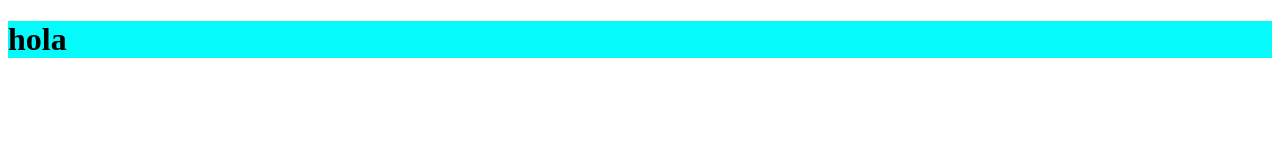
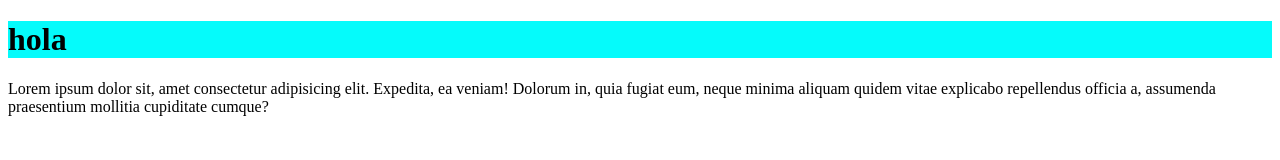
Before and after one commit to JuPaGu/JuPaGu, a plain HTML site: page index.html in a window 1280 px wide. Drawn offline with Linux system fonts and the light colour scheme.

Commit message:
se agrego texto

```diff
--- a/index.html
+++ b/index.html
@@ -8,6 +8,6 @@
 </head>
 <body>
     <h1> hola </h1>
-
+    <p>Lorem ipsum dolor sit, amet consectetur adipisicing elit. Expedita, ea veniam! Dolorum in, quia fugiat eum, neque minima aliquam quidem vitae explicabo repellendus officia a, assumenda praesentium mollitia cupiditate cumque?</p>
 </body>
 </html>
```
